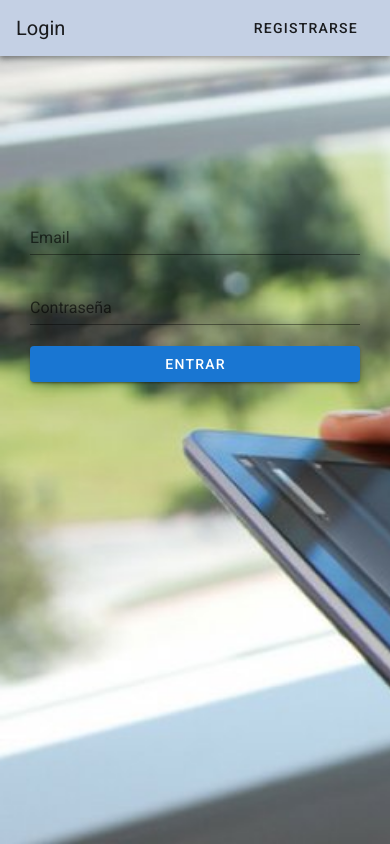
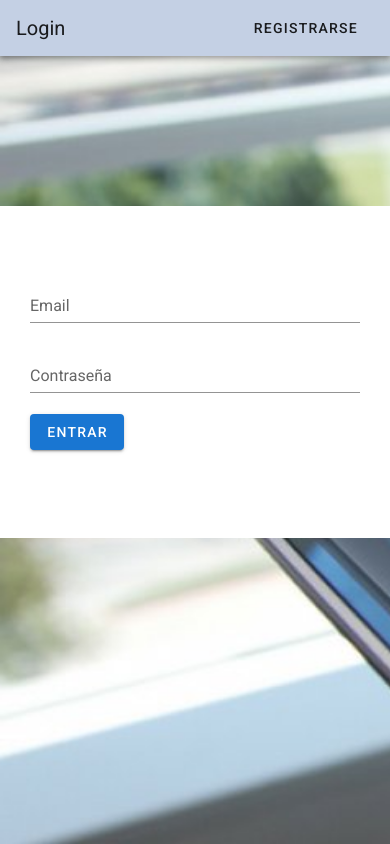
Before and after one commit to MariaMB17/historias_medicas, a Vue app: page / in a window 390 px wide. Built offline with nearby package versions, Linux system fonts and the light colour scheme; what vue-moment would draw is missing.

Commit message:
splash login y register

```diff
--- a/src/services/service.js
+++ b/src/services/service.js
@@ -1,3 +1,3 @@
 import axios from 'axios'
-const baseURL = 'http://api.historias/'
+const baseURL = 'http://back-historias.test/'
 export default axios.create({ baseURL })
--- a/src/views/Login.vue
+++ b/src/views/Login.vue
@@ -1,11 +1,11 @@
 <template>
   <v-container class="login-container">
       <v-layout row class="login-layout">
-          <v-flex xs12 sm6 m4 offset-xs0 offset-sm3 offset-m4>
+          <v-flex offset-lg4 lg4 xs12 sm6 m4 offset-xs0 offset-sm3 offset-m4>
               <v-form>
                   <v-text-field v-model="user.email" label="Email"></v-text-field>
                   <v-text-field v-model="user.password" label="Contraseña" type="password"></v-text-field>
-                  <v-btn block color="primary" @click="loginUser">Entrar</v-btn>
+                  <v-btn color="primary" @click="loginUser">Entrar</v-btn>
               </v-form>
           </v-flex>
       </v-layout>
@@ -68,11 +68,19 @@ export default {
   .login-container {
     margin-top: 150px;
     margin-bottom: 150px;
+    padding-bottom: 70px !important;
+    padding-top: 50px !important;
+    display:block;
+    background-color:white
   }
   @media screen and (max-width: 600px) {
     .login-layout{
       padding-left: 30px;
       padding-right: 30px;
+      padding-bottom: 30px !important;
+      padding-top: 30px !important;
+      display:block;
+      background-color:white
     }
   }
 </style>
--- a/src/views/Register.vue
+++ b/src/views/Register.vue
@@ -1,6 +1,6 @@
 <template>
   <v-container>
-      <v-layout row>
+      <v-layout row class="splash">
           <v-flex xs12 sm6 m4 offset-xs0 offset-sm3 offset-m4>
               <v-form>
                   <v-text-field label="Nombre de Usuario" v-model="user.name"></v-text-field>
@@ -86,3 +86,12 @@ export default {
   }
 }
 </script>
+
+<style scoped>
+.splash {
+    padding-bottom: 70px !important;
+    padding-top: 50px !important;
+    display:block;
+    background-color:white
+}
+</style>
```
Also changed, not shown: 1 other file (tests, documents, lock files or other folders).
